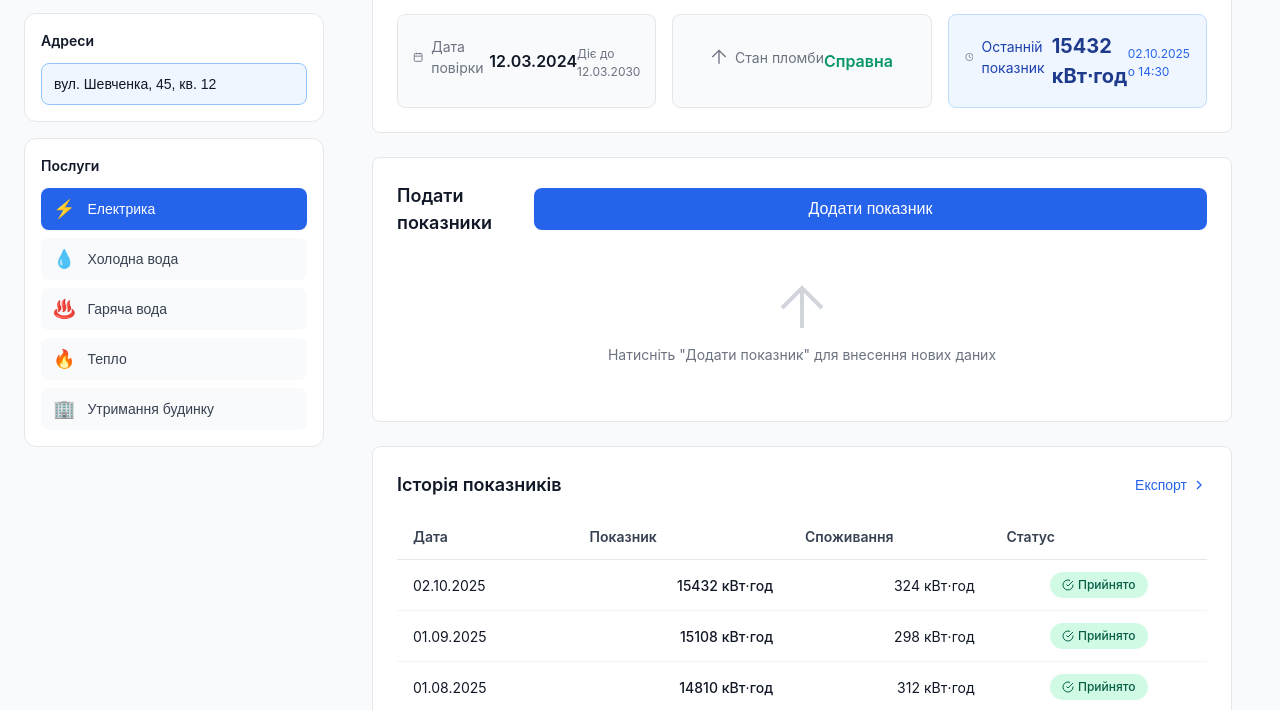
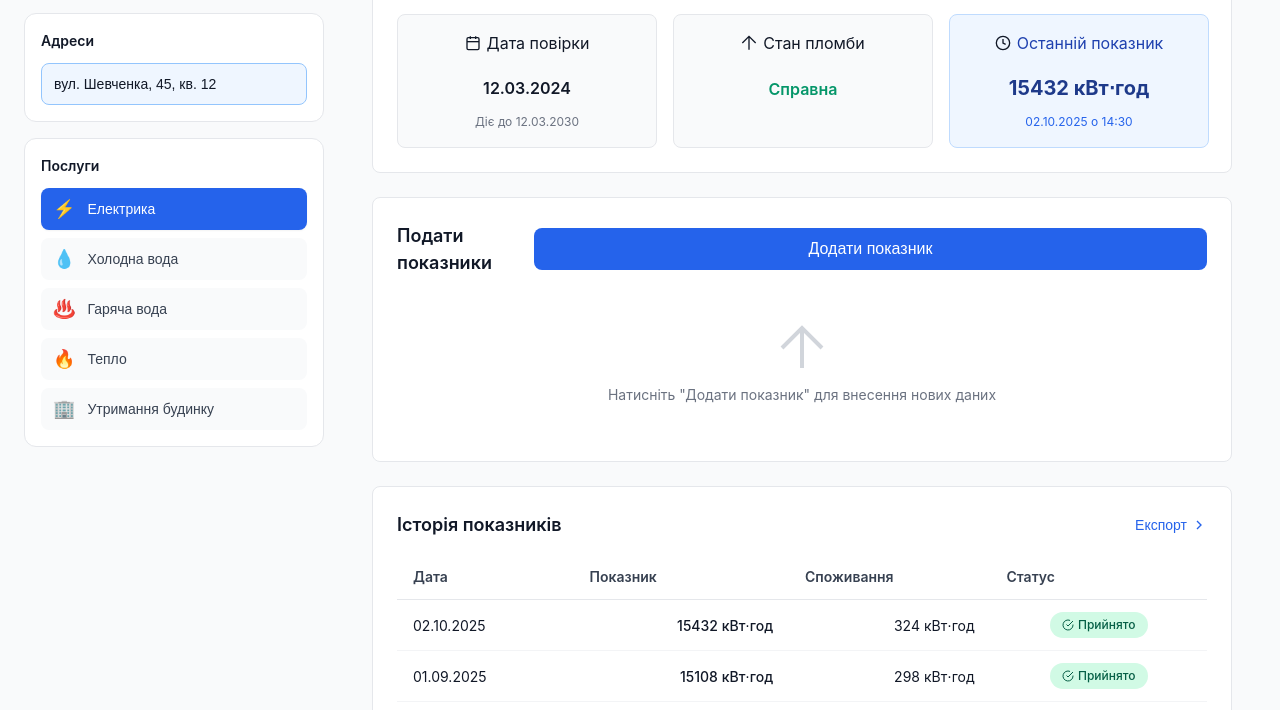
Before and after one commit to yemelyanovahanna/IndWebKN31, a plain HTML site: page meters.html in a window 1280 px wide. Shown: the part 302-1012 px from the top of the page. Drawn offline with Linux system fonts and the light colour scheme.

Commit message:
meters lineup header

```diff
--- a/css/styles.css
+++ b/css/styles.css
@@ -1413,7 +1413,7 @@ body {
 /* Інфо по лічильнику */
 .info-cards {
     display: grid;
-    grid-template-columns: repeat(auto-fit, minmax(200px, 1fr));
+    grid-template-columns: repeat(3, minmax(260px, 1fr));
     gap: 1rem;
 }
 
@@ -1422,7 +1422,21 @@ body {
     background-color: #f9fafb;
     border: 1px solid #e5e7eb;
     border-radius: 0.5rem;
-}
+
+    display: flex;
+    flex-direction: column;
+    align-items: center;
+    justify-content: center;
+    text-align: center;
+}
+
+.info-card {
+    display: flex;
+    flex-direction: column;
+    justify-content: space-between;
+    gap: 6px;
+}
+
 
 .info-card-highlight {
     background-color: #eff6ff;
@@ -1432,18 +1446,19 @@ body {
 .info-card-header {
     display: flex;
     align-items: center;
-    gap: 0.5rem;
-    margin-bottom: 0.5rem;
-}
-
-.info-card-header svg {
-    stroke: #6b7280;
-}
-
-.info-card-header p {
-    font-size: 0.875rem;
-    color: #6b7280;
-}
+    justify-content: center;
+    gap: 6px;
+    flex-wrap: nowrap;
+    white-space: nowrap;
+    margin-bottom: 0.75rem;
+    width: 100%;
+}
+
+.empty-placeholder {
+    visibility: hidden;
+    height: 1rem;
+}
+
 
 .info-card-highlight .info-card-header p {
     color: #1e40af;
@@ -1464,6 +1479,9 @@ body {
     font-weight: 700;
     color: #1e3a8a;
 }
+.info-card-value-large {
+    white-space: nowrap;
+}
 
 .info-card-detail {
     font-size: 0.75rem;
@@ -1475,6 +1493,23 @@ body {
     font-size: 0.75rem;
     color: #2563eb;
     margin-top: 0.25rem;
+}
+
+.info-card-detail,
+.info-card-detail-highlight {
+    white-space: nowrap;
+}
+
+@media (max-width: 900px) {
+    .info-cards {
+        grid-template-columns: repeat(auto-fill, minmax(220px, 1fr));
+    }
+}
+
+@media (max-width: 600px) {
+    .info-cards {
+        grid-template-columns: 1fr;
+    }
 }
 
 /* Кнопки в лічильниках */
--- a/meters.html
+++ b/meters.html
@@ -25,7 +25,7 @@
                <div class="content-header-top">
                     <div class="content-title-wrapper">
                         <h1 class="header-title">Київ Комун Сервіс</h1>
-                        <p class="user-subtitle">Мій профіль і адреси</p>
+                        <p class="user-subtitle">Особистий кабінет</p>
                     </div>
                 </div>
             </div>
@@ -158,6 +158,7 @@
                                 <p>Стан пломби</p>
                             </div>
                             <p class="info-card-value info-card-value-success">Справна</p>
+                            <p class="info-card-detail empty-placeholder"></p>
                         </div>
 
                         <div class="info-card info-card-highlight">
```
Also changed, not shown: accounts.html (+1 -1 lines), index.html (+1 -0 lines), js/accounts.js (+32 -3 lines), profile.html (+1 -1 lines).
